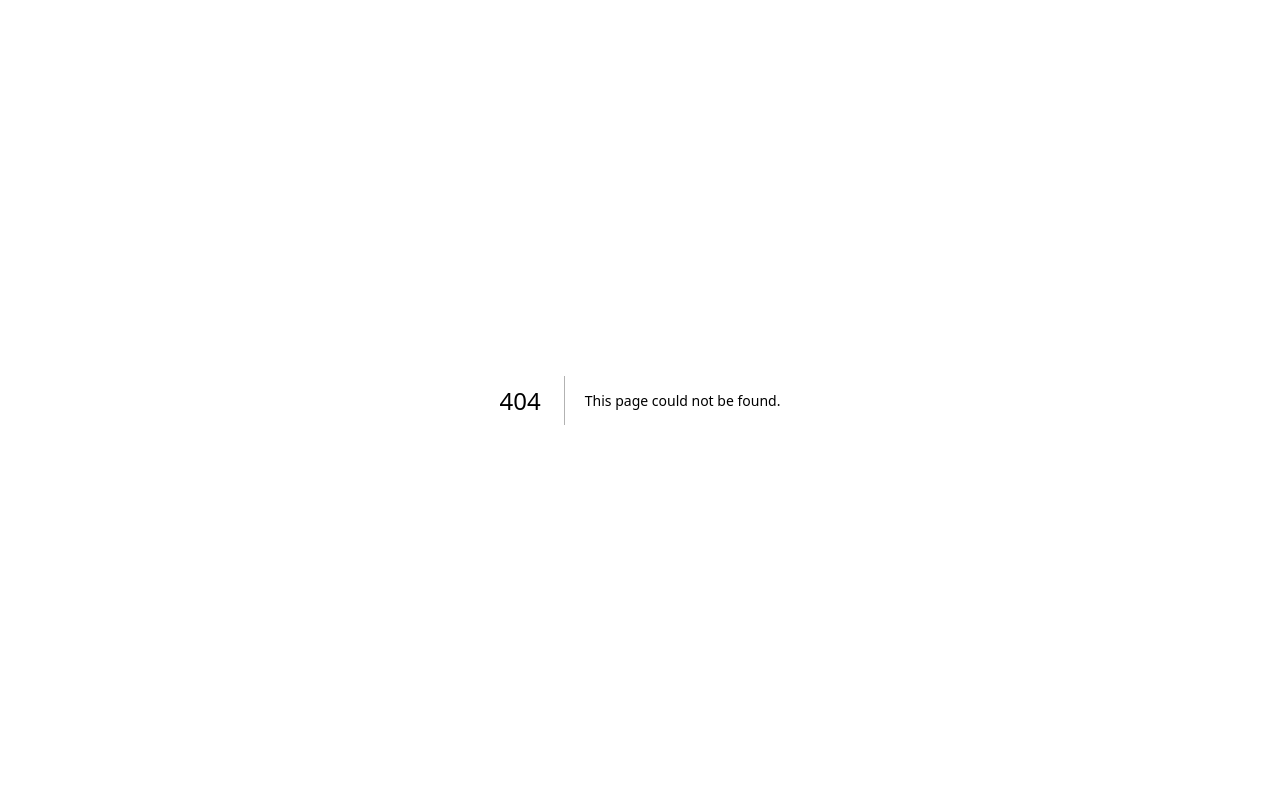
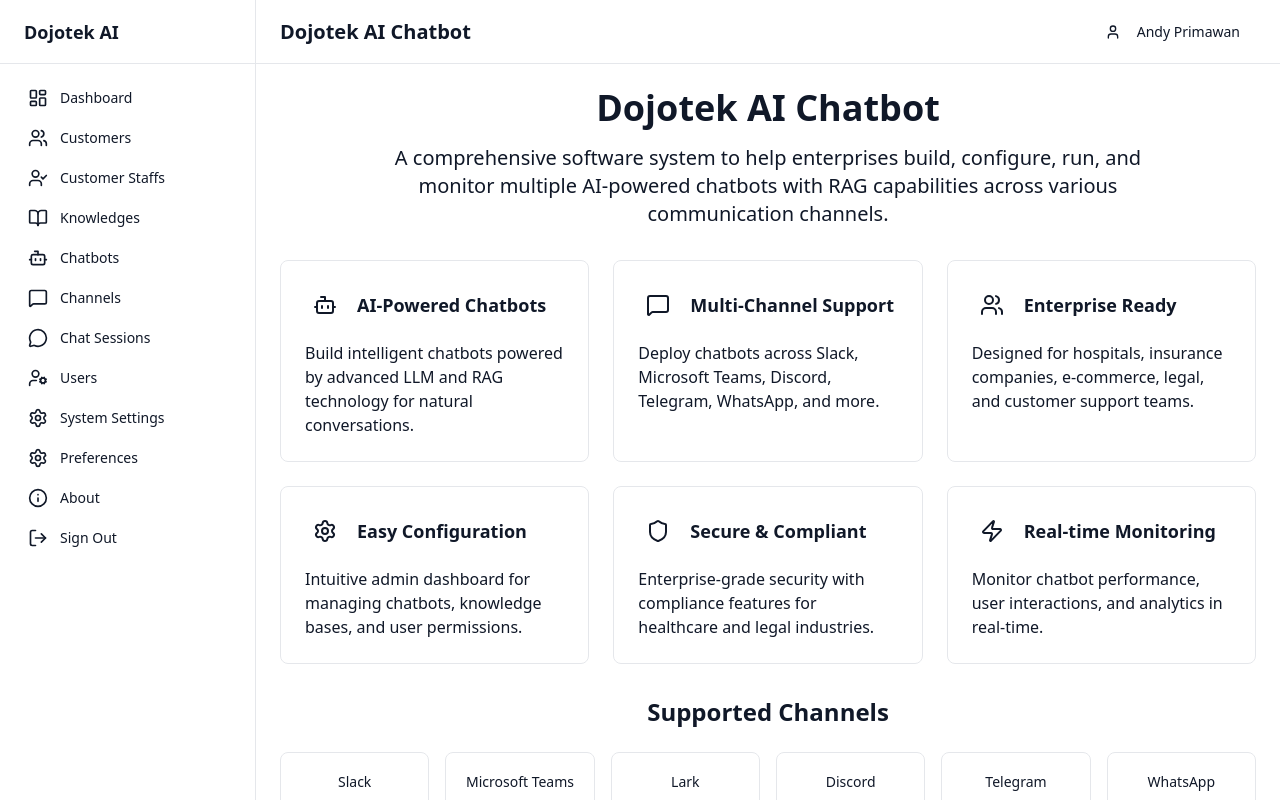
Before and after one commit to dojotek/dojotek-ai-chatbot-frontend, a Next.js app: page /admin/about in a window 1280 px wide. Before the commit this address had no page. Built offline with nearby package versions, Linux system fonts and the light colour scheme.

Commit message:
feat(about): wireframe

```diff
--- /dev/null
+++ b/src/app/admin/about/page.tsx
@@ -0,0 +1,3 @@
+import AdminAbout from "@/views/Admin/AdminAbout";
+
+export default AdminAbout;
--- /dev/null
+++ b/src/views/Admin/AdminAbout/AdminAbout.tsx
@@ -0,0 +1,186 @@
+import { Bot, Users, MessageSquare, Settings, Shield, Zap } from "lucide-react";
+
+function AdminAbout() {
+  return (
+    <div className="space-y-8">
+      {/* Header */}
+      <div className="text-center">
+        <h1 className="text-4xl font-bold text-foreground mb-4">
+          Dojotek AI Chatbot
+        </h1>
+        <p className="text-xl text-muted-foreground max-w-3xl mx-auto">
+          A comprehensive software system to help enterprises build, configure, run, and monitor multiple AI-powered chatbots with RAG capabilities across various communication channels.
+        </p>
+      </div>
+
+      {/* Features Grid */}
+      <div className="grid grid-cols-1 md:grid-cols-2 lg:grid-cols-3 gap-6">
+        <div className="p-6 rounded-lg border border-border bg-card">
+          <div className="flex items-center space-x-3 mb-4">
+            <div className="p-2 rounded-lg bg-primary/10">
+              <Bot className="h-6 w-6 text-primary" />
+            </div>
+            <h3 className="text-lg font-semibold">AI-Powered Chatbots</h3>
+          </div>
+          <p className="text-muted-foreground">
+            Build intelligent chatbots powered by advanced LLM and RAG technology for natural conversations.
+          </p>
+        </div>
+
+        <div className="p-6 rounded-lg border border-border bg-card">
+          <div className="flex items-center space-x-3 mb-4">
+            <div className="p-2 rounded-lg bg-primary/10">
+              <MessageSquare className="h-6 w-6 text-primary" />
+            </div>
+            <h3 className="text-lg font-semibold">Multi-Channel Support</h3>
+          </div>
+          <p className="text-muted-foreground">
+            Deploy chatbots across Slack, Microsoft Teams, Discord, Telegram, WhatsApp, and more.
+          </p>
+        </div>
+
+        <div className="p-6 rounded-lg border border-border bg-card">
+          <div className="flex items-center space-x-3 mb-4">
+            <div className="p-2 rounded-lg bg-primary/10">
+              <Users className="h-6 w-6 text-primary" />
+            </div>
+            <h3 className="text-lg font-semibold">Enterprise Ready</h3>
+          </div>
+          <p className="text-muted-foreground">
+            Designed for hospitals, insurance companies, e-commerce, legal, and customer support teams.
+          </p>
+        </div>
+
+        <div className="p-6 rounded-lg border border-border bg-card">
+          <div className="flex items-center space-x-3 mb-4">
+            <div className="p-2 rounded-lg bg-primary/10">
+              <Settings className="h-6 w-6 text-primary" />
+            </div>
+            <h3 className="text-lg font-semibold">Easy Configuration</h3>
+          </div>
+          <p className="text-muted-foreground">
+            Intuitive admin dashboard for managing chatbots, knowledge bases, and user permissions.
+          </p>
+        </div>
+
+        <div className="p-6 rounded-lg border border-border bg-card">
+          <div className="flex items-center space-x-3 mb-4">
+            <div className="p-2 rounded-lg bg-primary/10">
+              <Shield className="h-6 w-6 text-primary" />
+            </div>
+            <h3 className="text-lg font-semibold">Secure & Compliant</h3>
+          </div>
+          <p className="text-muted-foreground">
+            Enterprise-grade security with compliance features for healthcare and legal industries.
+          </p>
+        </div>
+
+        <div className="p-6 rounded-lg border border-border bg-card">
+          <div className="flex items-center space-x-3 mb-4">
+            <div className="p-2 rounded-lg bg-primary/10">
+              <Zap className="h-6 w-6 text-primary" />
+            </div>
+            <h3 className="text-lg font-semibold">Real-time Monitoring</h3>
+          </div>
+          <p className="text-muted-foreground">
+            Monitor chatbot performance, user interactions, and analytics in real-time.
+          </p>
+        </div>
+      </div>
+
+      {/* Supported Channels */}
+      <div className="space-y-6">
+        <h2 className="text-2xl font-bold text-center">Supported Channels</h2>
+        <div className="grid grid-cols-2 md:grid-cols-4 lg:grid-cols-6 gap-4">
+          {[
+            "Slack", "Microsoft Teams", "Lark", "Discord",
+            "Telegram", "WhatsApp", "Shopify", "WordPress",
+            "Intranet Portal", "Public Website", "Custom API"
+          ].map((channel) => (
+            <div
+              key={channel}
+              className="p-4 rounded-lg border border-border bg-card text-center hover:bg-accent transition-colors"
+            >
+              <span className="text-sm font-medium">{channel}</span>
+            </div>
+          ))}
+        </div>
+      </div>
+
+      {/* Business Verticals */}
+      <div className="space-y-6">
+        <h2 className="text-2xl font-bold text-center">Target Industries</h2>
+        <div className="grid grid-cols-1 md:grid-cols-2 lg:grid-cols-4 gap-4">
+          {[
+            "Hospital / Clinic",
+            "Corporate Health Insurance",
+            "E-commerce",
+            "Legal and Compliance",
+            "Sales Enablement",
+            "Technical Support",
+            "Customer Support",
+            "Education"
+          ].map((industry) => (
+            <div
+              key={industry}
+              className="p-4 rounded-lg border border-border bg-card text-center hover:bg-accent transition-colors"
+            >
+              <span className="text-sm font-medium">{industry}</span>
+            </div>
+          ))}
+        </div>
+      </div>
+
+      {/* Technology Stack */}
+      <div className="space-y-6">
+        <h2 className="text-2xl font-bold text-center">Technology Stack</h2>
+        <div className="grid grid-cols-1 md:grid-cols-2 gap-8">
+          <div className="space-y-4">
+            <h3 className="text-lg font-semibold">Frontend</h3>
+            <div className="space-y-2">
+              <div className="flex items-center space-x-2">
+                <div className="w-2 h-2 bg-primary rounded-full"></div>
+                <span>Next.js 15 with TypeScript</span>
+              </div>
+              <div className="flex items-center space-x-2">
+                <div className="w-2 h-2 bg-primary rounded-full"></div>
+                <span>React 19 with React Query</span>
+              </div>
+              <div className="flex items-center space-x-2">
+                <div className="w-2 h-2 bg-primary rounded-full"></div>
+                <span>Tailwind CSS for styling</span>
+              </div>
+              <div className="flex items-center space-x-2">
+                <div className="w-2 h-2 bg-primary rounded-full"></div>
+                <span>shadcn/ui components</span>
+              </div>
+            </div>
+          </div>
+          <div className="space-y-4">
+            <h3 className="text-lg font-semibold">Features</h3>
+            <div className="space-y-2">
+              <div className="flex items-center space-x-2">
+                <div className="w-2 h-2 bg-primary rounded-full"></div>
+                <span>Responsive mobile-first design</span>
+              </div>
+              <div className="flex items-center space-x-2">
+                <div className="w-2 h-2 bg-primary rounded-full"></div>
+                <span>Real-time chat sessions</span>
+              </div>
+              <div className="flex items-center space-x-2">
+                <div className="w-2 h-2 bg-primary rounded-full"></div>
+                <span>Knowledge base management</span>
+              </div>
+              <div className="flex items-center space-x-2">
+                <div className="w-2 h-2 bg-primary rounded-full"></div>
+                <span>Multi-tenant architecture</span>
+              </div>
+            </div>
+          </div>
+        </div>
+      </div>
+    </div>
+  );
+}
+
+export default AdminAbout;
--- /dev/null
+++ b/src/views/Admin/AdminAbout/index.ts
@@ -0,0 +1 @@
+export { default } from "./AdminAbout";
```
